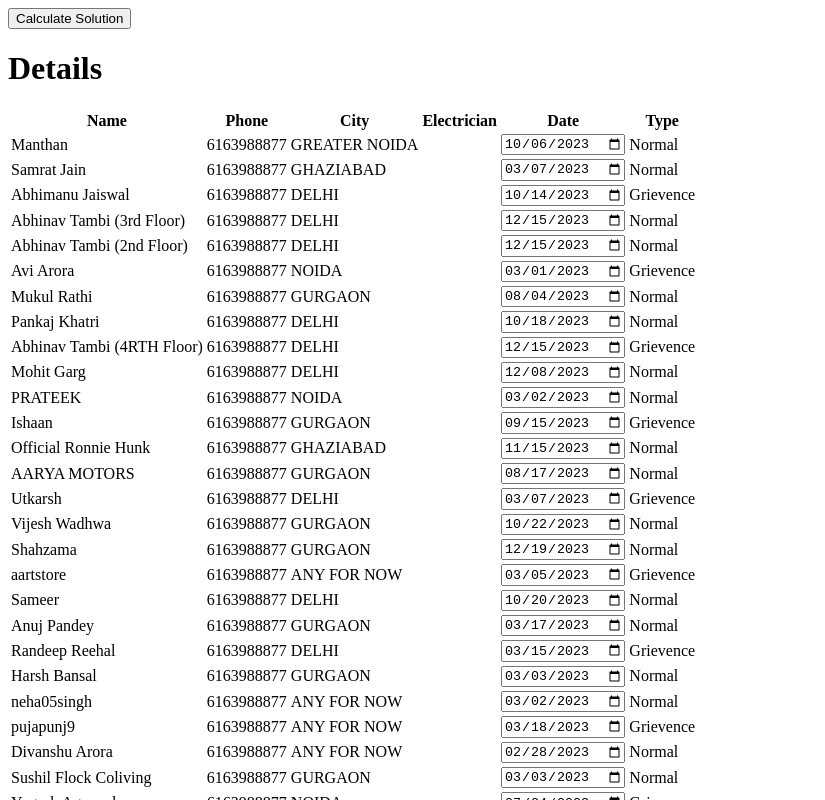
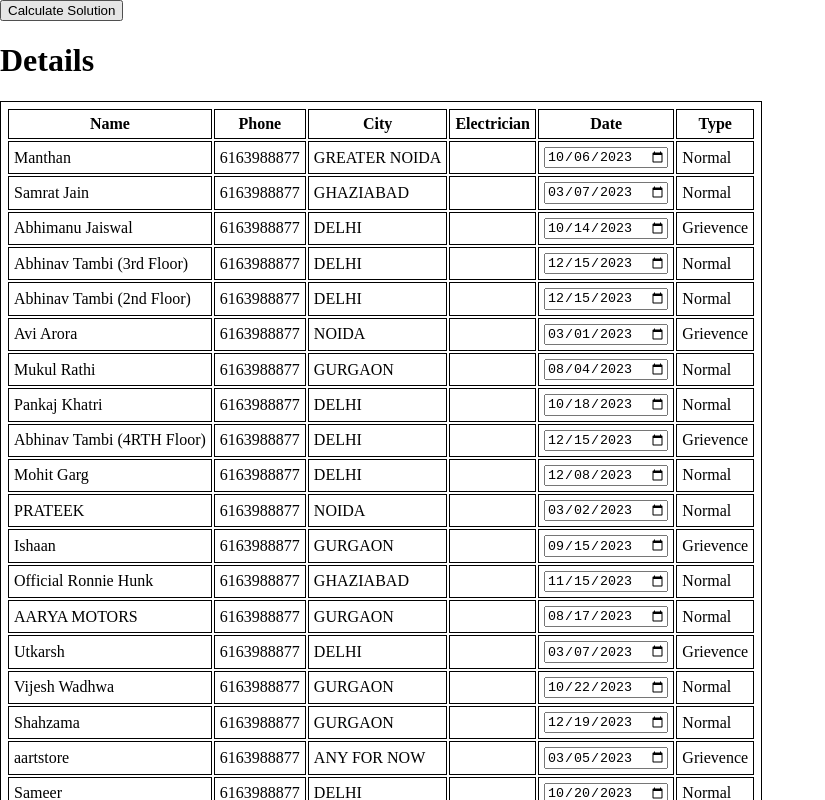
Before and after one commit to divyanshchahar/staff_management, a React (Vite) app in the folder client/: page / in a window 1280 px wide. Shown: the top 800 px of the page, without its empty margins (0-825 px from the left). Built offline with nearby package versions, Linux system fonts and the light colour scheme.

Commit message:
client/src/main.jsx

```diff
--- a/client/src/main.jsx
+++ b/client/src/main.jsx
@@ -1,9 +1,10 @@
 import React from "react";
 import ReactDOM from "react-dom/client";
 import App from "./App.jsx";
+import "./index.css";
 
 ReactDOM.createRoot(document.getElementById("root")).render(
-  <React.StrictMode>
-    <App />
-  </React.StrictMode>
+  // <React.StrictMode>
+  <App />
+  // </React.StrictMode>
 );
```
